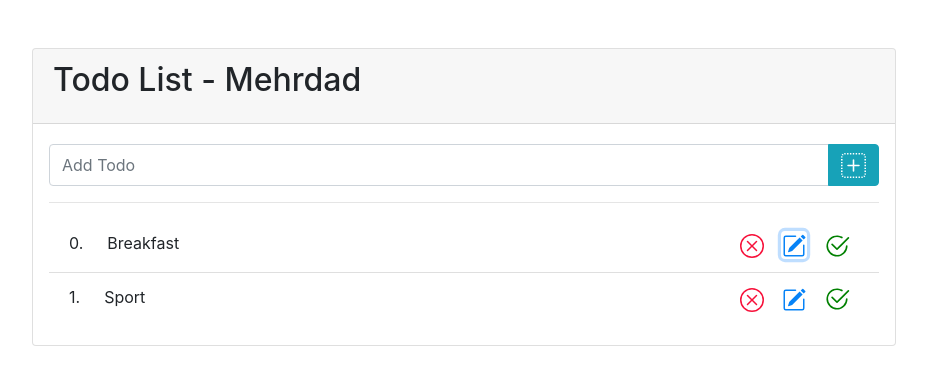
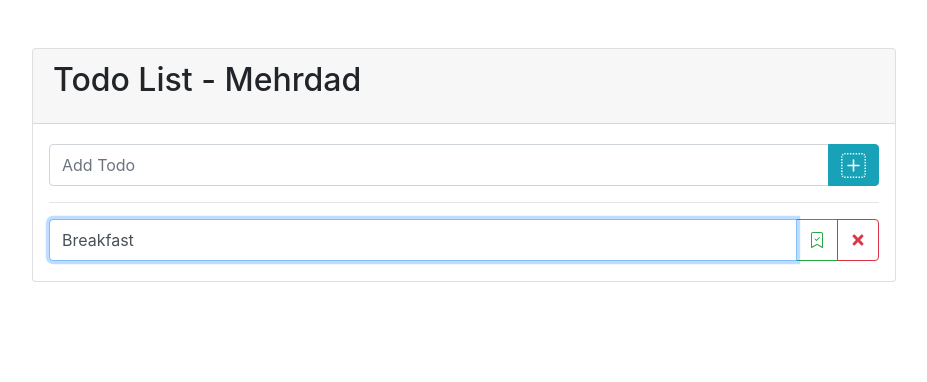
Before and after one commit to mehrdadmonavari/Todo_List, a React (Create React App) app: page / in a window 1280 px wide. Both pictures are taken after a click on the button 970 px from the left and 245 px from the top of the page. Shown: the top 382 px of the page, without its empty margins (176-1103 px from the left). Built offline with nearby package versions, Linux system fonts and the light colour scheme.

Commit message:
edit todo ability added to project

```diff
--- a/src/components/Todo.js
+++ b/src/components/Todo.js
@@ -7,6 +7,7 @@ import {
   BsXCircle,
   BsPencilSquare,
 } from "react-icons/bs";
+import { useState } from "react";
 
 const Todo = (props) => {
   //
@@ -24,8 +25,6 @@ const Todo = (props) => {
     );
   };
 
-  /** */
-
   /** Return Component */
 
   return (
@@ -35,13 +34,15 @@ const Todo = (props) => {
         <div>{todo.name}</div>
       </div>
       <div>
-        <button className="btn p-0 mx-2">
+        <button className="btn p-0 mx-2" onClick={onDelete}>
           <BsXCircle size={24} color={"#f7113a"} />
         </button>
-        <button className="btn p-0 mx-2">
+        <button className="btn p-0 mx-2" onClick={onEdit}>
           <BsPencilSquare size={24} color={"#0783f7"} />
         </button>
-        <button className="btn p-0 mx-2" onClick={onChangeStatus}>{createIcone()}</button>
+        <button className="btn p-0 mx-2" onClick={onChangeStatus}>
+          {createIcone()}
+        </button>
       </div>
     </li>
   );
--- a/src/components/TodoForm.js
+++ b/src/components/TodoForm.js
@@ -5,7 +5,7 @@ import { useTodosActions } from "./TodoProvider";
 
 const TodoForm = (props) => {
   //
-  /** Get Contaxts */
+  /** Get Contexts */
 
   const todoDispatch = useTodosActions();
 
--- a/src/components/TodoList.js
+++ b/src/components/TodoList.js
@@ -1,5 +1,9 @@
+import { useEffect, useRef, useState } from "react";
+import { BsBookmarkCheck } from "react-icons/bs";
+import { FaTimes } from "react-icons/fa";
 import Todo from "./Todo";
 import { useTodos, useTodosActions } from "./TodoProvider";
+import styles from "./TodoList.module.css";
 
 const TodoList = () => {
   //
@@ -9,25 +13,91 @@ const TodoList = () => {
 
   const todosDispatch = useTodosActions();
 
-  /** Return Component */
+  /** Initial Parameters */
 
+  const [edit, setEdit] = useState({ id: null, name: "", isCompleted: false });
+
+  /** Initioal Methods */
+
+  const editHandler = (todo) => {
+    setEdit(todo);
+  };
+
+  const resetEdit = () => {
+    setEdit({ ...edit, id: null, name: "" });
+  };
+
+  const EditTodo = () => {
+    todosDispatch({ type: "edit", id: edit.id, name: edit.name });
+    resetEdit();
+  };
+
+  const renderList = () => {
+    if (edit.id) {
       return (
-    <div>
-      <ul className="list-group list-group-flush">
-        {todos.map((todo, index) => {
+        <div className="input-group">
+          <input
+            type="text"
+            className={styles.edit_todo + " form-control py-1"}
+            onChange={(e) => {
+              setEdit({ ...edit, name: e.target.value });
+            }}
+            value={edit.name}
+            autoFocus
+          />
+          <div className="input-group-append">
+            <button
+              className="pb-2 btn btn-outline-success"
+              onClick={() => {
+                EditTodo();
+              }}
+            >
+              <BsBookmarkCheck />
+            </button>
+            <button
+              className="pb-2 btn btn-outline-danger"
+              onClick={() => {
+                resetEdit();
+              }}
+            >
+              <FaTimes />
+            </button>
+          </div>
+        </div>
+      );
+    } else {
+      return todos.map((todo, index) => {
         return (
           <Todo
             key={todo.id}
             index={index}
             todo={todo}
-              onChangeStatus={() => todosDispatch({
+            onChangeStatus={() =>
+              todosDispatch({
                 type: "changeStatus",
                 id: todo.id,
-              })}
+              })
+            }
+            onEdit={() => {
+              editHandler(todo);
+            }}
+            onDelete={() =>
+              todosDispatch({
+                type: "delete",
+                id: todo.id,
+              })
+            }
           />
         );
-        })}
-      </ul>
+      });
+    }
+  };
+
+  /** Return Component */
+
+  return (
+    <div>
+      <ul className="list-group list-group-flush">{renderList()}</ul>
     </div>
   );
 };
--- /dev/null
+++ b/src/components/TodoList.module.css
@@ -0,0 +1,4 @@
+.edit_todo{
+    height: 2.6rem !important;
+    vertical-align: middle !important;
+}
--- a/src/components/TodoProvider.js
+++ b/src/components/TodoProvider.js
@@ -22,6 +22,23 @@ const reducer = (state, action) => {
       const todos = [...state];
       let todo = { ...todos[index] };
       todo.isCompleted = !todo.isCompleted;
+      todos[index] = todo;
+      return todos;
+    }
+    case "delete": {
+      const filtredTodos = state.filter((todo) => {
+        return todo.id !== action.id;
+      });
+      return filtredTodos;
+    }
+    case "edit": {
+      const index = state.findIndex((todo) => {
+        return todo.id === action.id;
+      });
+
+      const todos = [...state];
+      const todo = {...state[index]};
+      todo.name = action.name;
       todos[index] = todo;
       return todos;
     }
```
Lines whose indentation alone changed are shown as unchanged.
